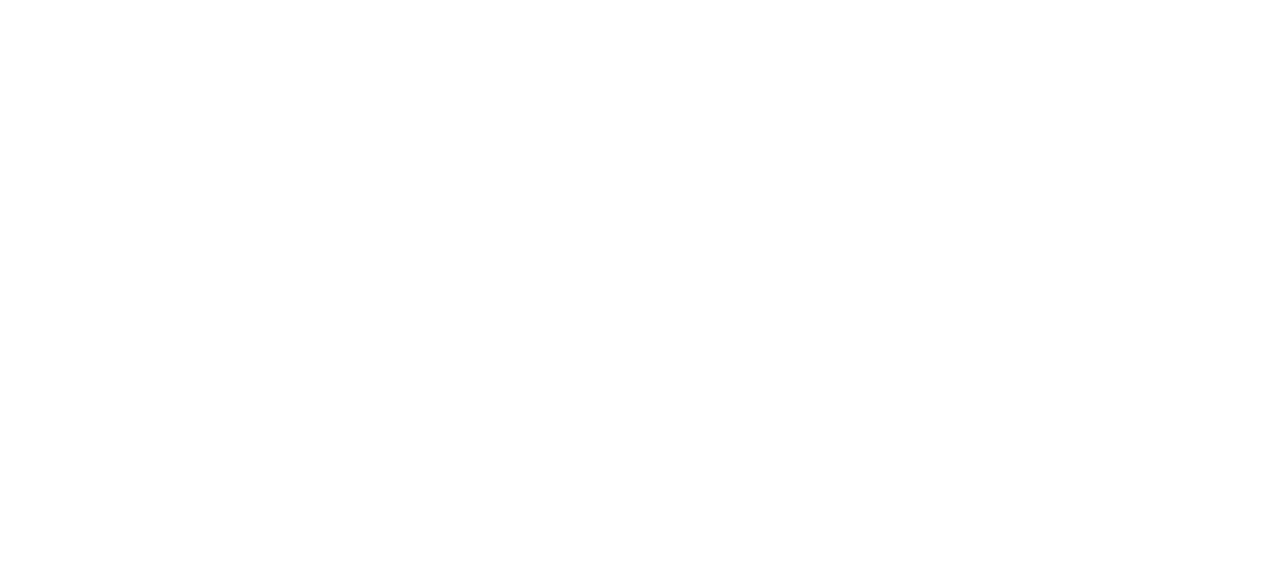
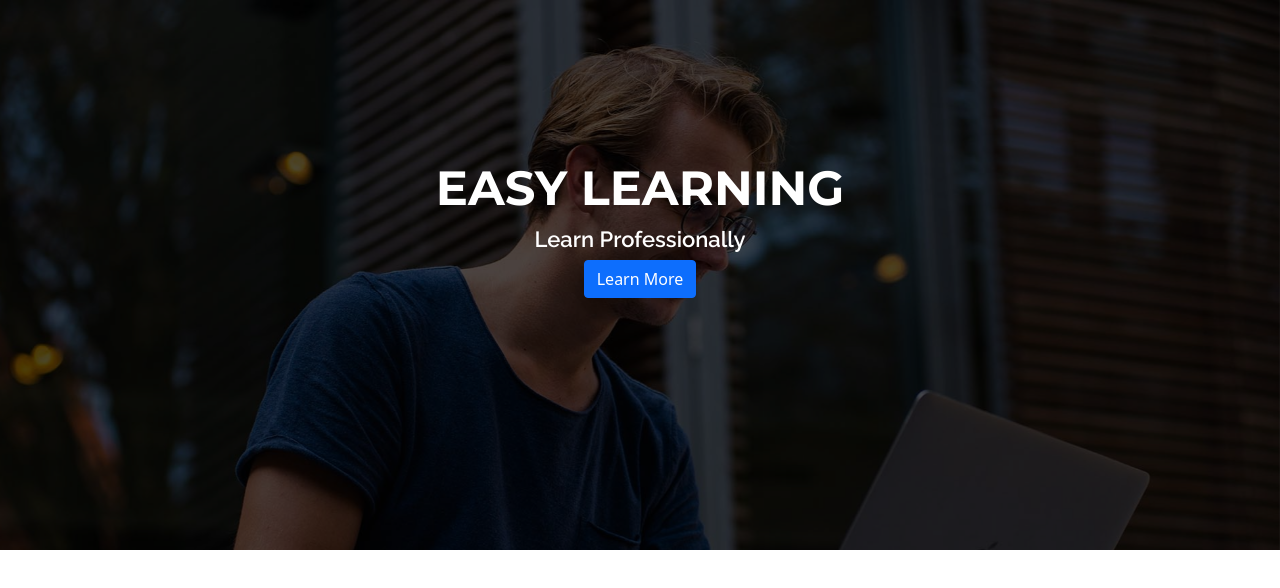
Before and after one commit to pavel99pop/Laravel-with-Reactjs-Udemy-, a React (Create React App) app in the folder frontend/: page / in a window 1280 px wide. Shown: the top 588 px of the page. Built offline with nearby package versions, Linux system fonts and the light colour scheme; a web font is replaced by a local one.

Commit message:
Created Top Banner

```diff
--- a/frontend/src/App.js
+++ b/frontend/src/App.js
@@ -1,7 +1,12 @@
 import React from "react";
+import TopBanner from "./components/TopBanner/TopBanner";
 
 function App() {
-  return <div></div>;
+  return (
+    <div>
+      <TopBanner />
+    </div>
+  );
 }
 
 export default App;
--- /dev/null
+++ b/frontend/src/assets/styles/styles.css
@@ -0,0 +1,33 @@
+.topFixedBanner {
+  background-image: url(../images/banner.jpg);
+  min-height: 550px;
+  background-attachment: fixed;
+  background-position: center;
+  background-repeat: no-repeat;
+  background-size: cover;
+}
+
+.topBannerOverlay {
+  position: absolute;
+  min-height: 550px;
+  width: 100%;
+  background: rgb(0, 0, 0, 0.7);
+}
+
+.topContent {
+  margin-top: 10em;
+}
+
+.topTitle {
+  font-family: "Montserrat", sans-serif;
+  font-weight: 700;
+  color: #fff;
+  font-size: 48px;
+}
+
+.topSubTitle {
+  font-family: "Raleway", sans-serif;
+  font-weight: 600;
+  color: #fff;
+  font-size: 22px;
+}
--- /dev/null
+++ b/frontend/src/components/TopBanner/TopBanner.jsx
@@ -0,0 +1,25 @@
+import React, { Fragment } from "react";
+import { Button, Col, Container, Row } from "react-bootstrap";
+import "../../assets/styles/styles.css";
+
+const TopBanner = () => {
+  return (
+    <Fragment>
+      <Container fluid={true} className="topFixedBanner p-0">
+        <div className="topBannerOverlay">
+          <Container className="topContent">
+            <Row>
+              <Col className="text-center">
+                <h1 className="topTitle">EASY LEARNING</h1>
+                <h4 className="topSubTitle">Learn Professionally</h4>
+                <Button variant="primary">Learn More</Button>
+              </Col>
+            </Row>
+          </Container>
+        </div>
+      </Container>
+    </Fragment>
+  );
+};
+
+export default TopBanner;
```
Also changed, not shown: frontend/src/assets/images/banner.jpg (added).
